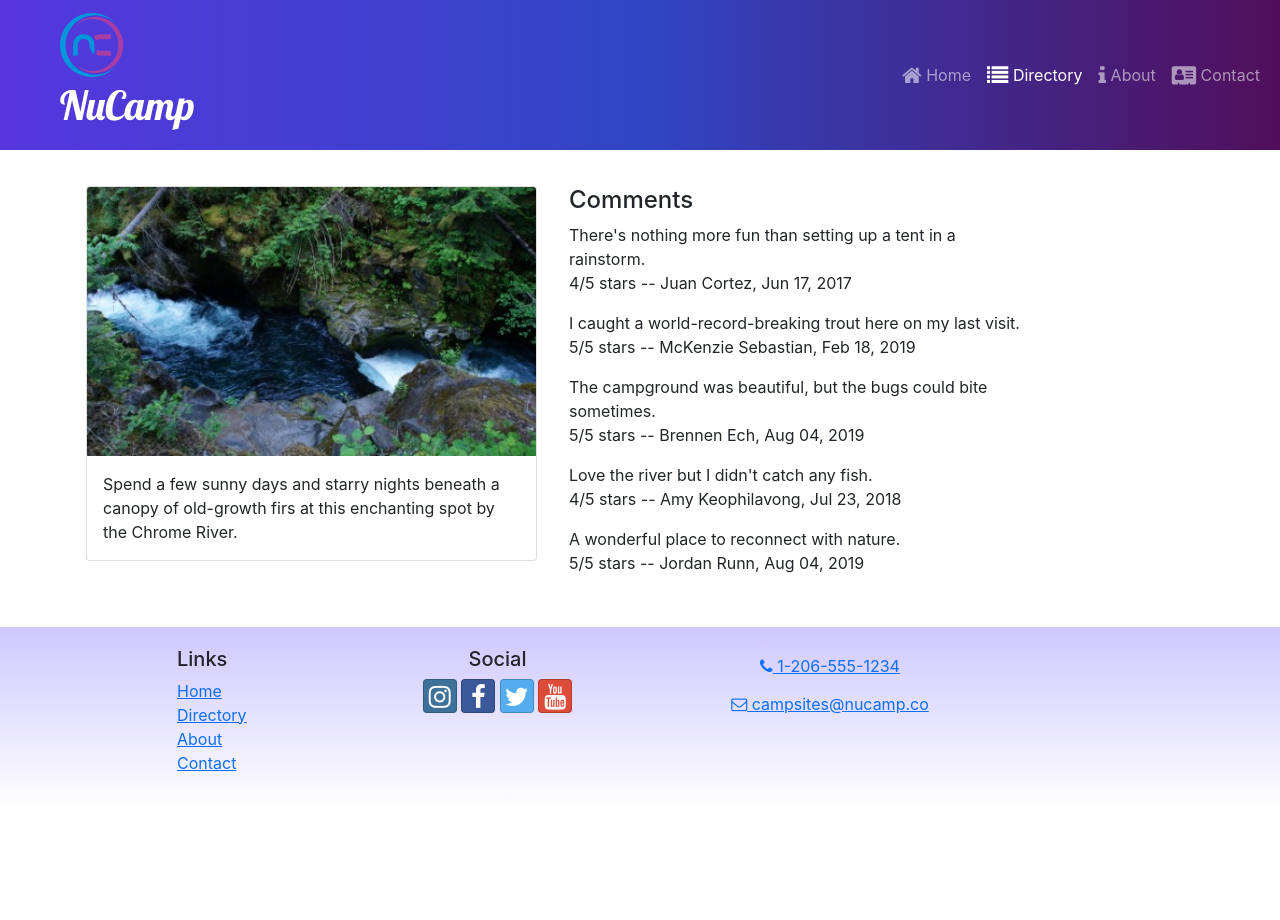
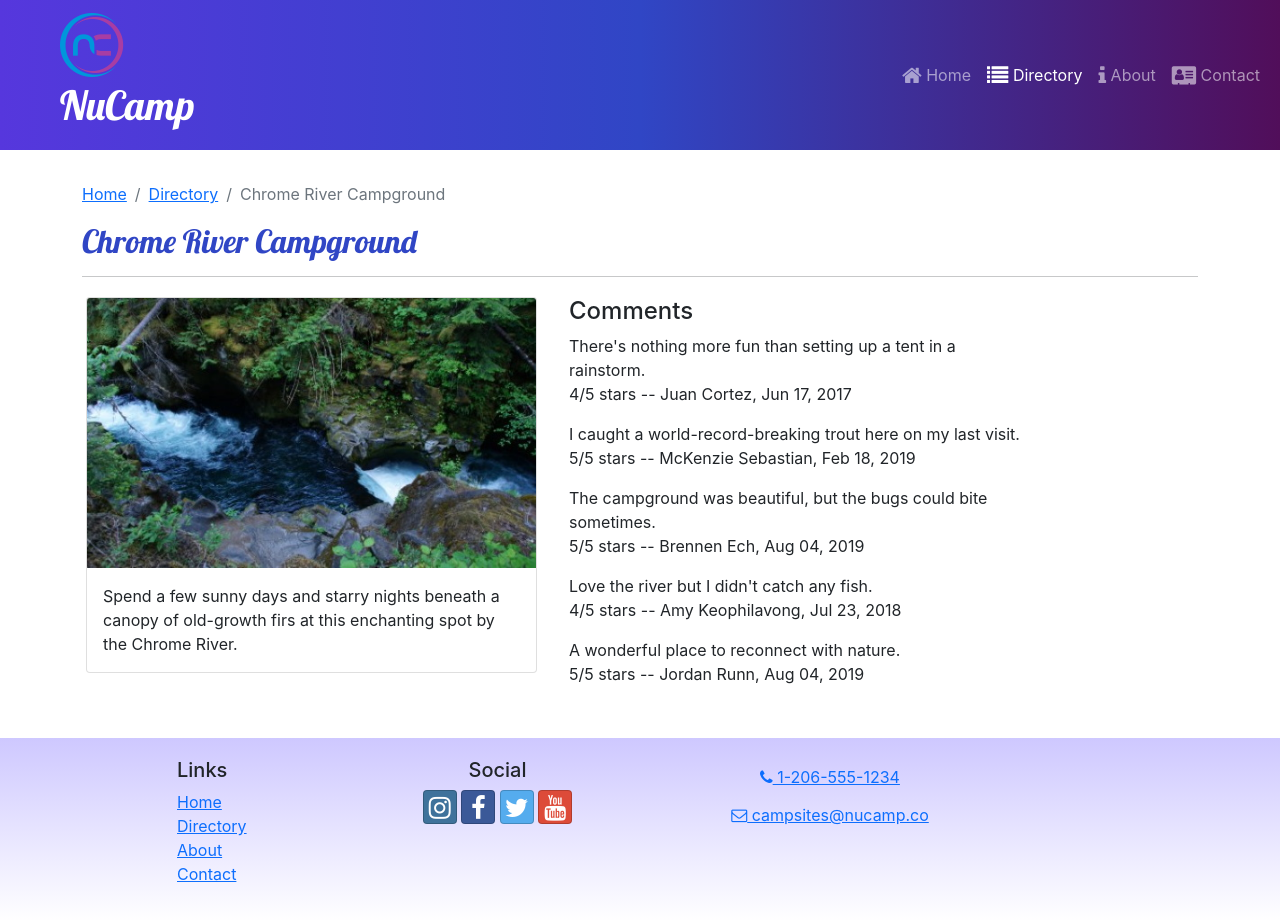
Before and after one commit to clairerob/nucampsite-react, a React (Create React App) app: page /directory/1 in a window 1280 px wide. Before the commit the page ends 811 px from the top, so only its background shows below. Built offline with nearby package versions, Linux system fonts and the light colour scheme.

Commit message:
add breadcrumbs

```diff
--- /dev/null
+++ b/src/components/SubHeader.js
@@ -0,0 +1,26 @@
+import { Col, Row, Breadcrumb, BreadcrumbItem } from 'reactstrap';
+import { Link } from 'react-router-dom';
+
+const SubHeader = ({ current, detail}) => {
+    return (
+        <Row>
+            <Col>
+                <Breadcrumb>
+                    <BreadcrumbItem>
+                        <Link to='/'>Home</Link>
+                    </BreadcrumbItem>
+                    {detail && (
+                        <BreadcrumbItem>
+                            <Link to='/directory'>Directory</Link>
+                        </BreadcrumbItem>
+                    )}
+                    <BreadcrumbItem active>{current}</BreadcrumbItem>
+                </Breadcrumb>
+                <h2>{current}</h2>
+                <hr />
+            </Col>
+        </Row>
+    )
+};
+
+export default SubHeader;
--- a/src/pages/CampsiteDetailPage.js
+++ b/src/pages/CampsiteDetailPage.js
@@ -3,6 +3,7 @@
 import { selectCampsiteById } from '../features/campsites/campsitesSlice';
 import CampsiteDetail from '../features/campsites/CampsiteDetail';
 import CommentsList from '../features/comments/CommentsList';
+import SubHeader from '../components/SubHeader';
 
 const CampsiteDetailPage = () => {
     const { campsiteId } = useParams();
@@ -10,6 +11,7 @@
 
     return (
         <Container>
+            <SubHeader current={campsite.name} detail={true}/>
             <Row>
                 <CampsiteDetail campsite={campsite} />
                 <CommentsList campsiteId={campsiteId} />
--- a/src/pages/CampsitesDirectoryPage.js
+++ b/src/pages/CampsitesDirectoryPage.js
@@ -1,10 +1,12 @@
 import { Container } from 'reactstrap';
 import CampsitesList from '../features/campsites/CampsitesList';
+import SubHeader from '../components/SubHeader';
 
 const CampsitesDirectoryPage = () => {
 
     return (
         <Container>
+            <SubHeader current='Directory' />
             <CampsitesList />
         </Container>
     )
--- a/src/pages/HomePage.js
+++ b/src/pages/HomePage.js
@@ -1,9 +1,11 @@
 import { Container } from 'reactstrap';
 import DisplayList from '../features/display/DisplayList';
+import SubHeader from '../components/SubHeader';
 
 const HomePage = () => {
     return (
         <Container>
+            <SubHeader current='Home'/>
             <DisplayList />
         </Container>
     );
```
